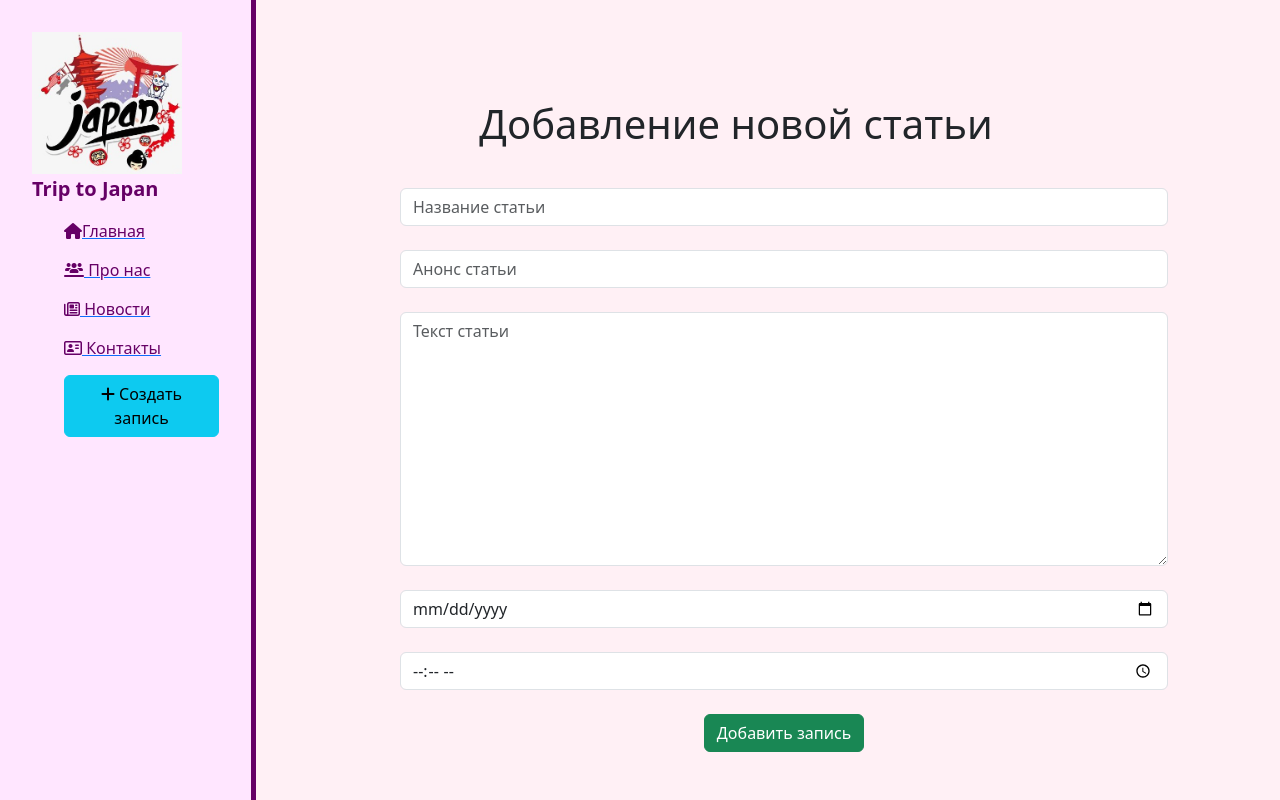
After one commit to Kotetsu369/new_site_July, a Django app: page /news/create in a window 1280 px wide. The commit adds this page. Run offline with Django 5.2, Linux system fonts and the light colour scheme; some libraries are stand-ins or nearby versions.

Commit message:
just push

```diff
--- a/site_july/main/static/main/css/main.css
+++ b/site_july/main/static/main/css/main.css
@@ -54,3 +54,9 @@ main .features p {max-width:400px; margin: 20px auto}
     width: 80%;
     margin: 20px 15%;
 }
+
+form {
+    margin-left: 15%;
+    width: 80%;
+    margin-top: 40px;
+}
--- a/site_july/main/templates/main/layout.html
+++ b/site_july/main/templates/main/layout.html
@@ -21,6 +21,7 @@
             <a href="{% url 'about' %}"> <li><i class="fa-solid fa-users-line"></i> Про нас</li> </a>
             <a href="{% url 'news_home' %}"> <li><i class="fa-regular fa-newspaper"></i> Новости </li> </a>
             <a href=""> <li> <i class="fa-regular fa-address-card"></i> Контакты</li> </a>
+            <a href="{% url 'create' %}"> <li> <button class="btn btn-info"><i class="fa-solid fa-plus"></i> Создать запись </li></button> </a>
         </ul>
     </aside>
 
--- /dev/null
+++ b/site_july/news/forms.py
@@ -0,0 +1,33 @@
+from .models import Articles
+from django.forms import ModelForm, TextInput, DateInput, TimeInput, Textarea
+
+
+class ArticlesForm(ModelForm):
+    class Meta:
+        model = Articles
+        fields = ['title', 'anons', 'full_text', 'date', 'time']
+
+        widgets = {
+            "title": TextInput(attrs={
+                'class': 'form-control',
+                'placeholder': 'Название статьи'
+            }),
+            "anons": TextInput(attrs={
+                'class': 'form-control',
+                'placeholder': 'Анонс статьи'
+            }),
+            "date": DateInput(attrs={
+                'class': 'form-control',
+                'placeholder': 'Дата публикации',
+                'type': 'date'
+            }),
+            "full_text": Textarea(attrs={
+                'class': 'form-control',
+                'placeholder': 'Текст статьи'
+            }),
+            "time": TimeInput(attrs={
+                'class': 'form-control',
+                'placeholder': 'Время публикации',
+                'type': 'time'
+            })
+        }
--- a/site_july/news/models.py
+++ b/site_july/news/models.py
@@ -5,6 +5,7 @@ class Articles(models.Model):
     anons = models.CharField('Анонс', max_length=250)
     full_text = models.TextField('Статья')
     date = models.DateTimeField('Дата публикации')
+    time = models.TimeField('Время публикации')
 
     def __str__(self):
         return self.title
--- /dev/null
+++ b/site_july/news/templates/news/create.html
@@ -0,0 +1,25 @@
+{% extends 'main/layout.html' %}
+
+{% block title %} Добавление новой статьи {% endblock %}
+
+{% block content %}
+    <div class="features">
+        <h1> Добавление новой статьи  </h1>
+        <form method="post">
+            {% csrf_token %}
+            {{ form.title }}<br>
+            {{ form.anons }}<br>
+            {{ form.full_text }}<br>
+            {{ form.date }}<br>
+            {{ form.time }}<br>
+            <span>{{ error }}</span>
+
+<!--        <input type="text" placeholder="Название статьи" class="form-control"><br>-->
+<!--         <input type="text" placeholder="Содержание статьи" class="form-control"><br>-->
+<!--        <textarea class="form-control" placeholder="Текст статьи"></textarea><br>-->
+<!--        <input type="date" class="form-control"><br>-->
+<!--        <input type="time" class="form-control"><br>-->
+            <button class="btn btn-success" type="submit">Добавить запись</button>
+        </form>
+    </div>
+{% endblock %}
--- a/site_july/news/urls.py
+++ b/site_july/news/urls.py
@@ -2,5 +2,6 @@ from django.urls import path
 from . import views
 
 urlpatterns = [
-    path('', views.news_home, name='news_home')
+    path('', views.news_home, name='news_home'),
+    path('create', views.create, name='create')
 ]
--- a/site_july/news/views.py
+++ b/site_july/news/views.py
@@ -1,6 +1,28 @@
-from django.shortcuts import render
+from django.shortcuts import render, redirect
 from .models import Articles
+from .forms import ArticlesForm
+
 
 def news_home(request):
     news = Articles.objects.order_by('date')[:5]
     return render(request, 'news/news_home.html', {'news':news})
+
+
+def create(request):
+    error = ''
+    if request.method == "POST":
+        form = ArticlesForm(request.POST)
+        if form.is_valid():
+            form.save()
+            return redirect('news_home')
+        else:
+            error = "В форме есть ошибки"
+
+    form = ArticlesForm()
+
+    data = {
+        'form': form,
+        'error': error
+    }
+
+    return render(request, 'news/create.html', data)
```
